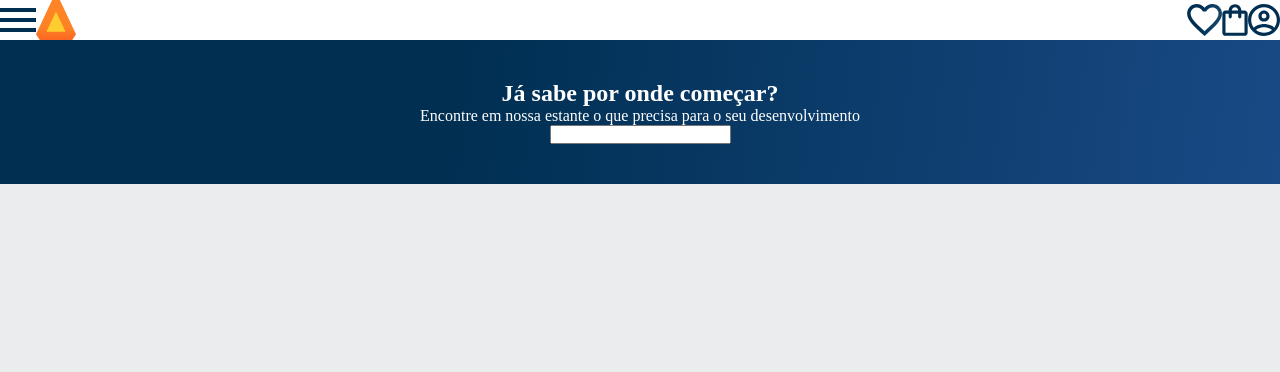
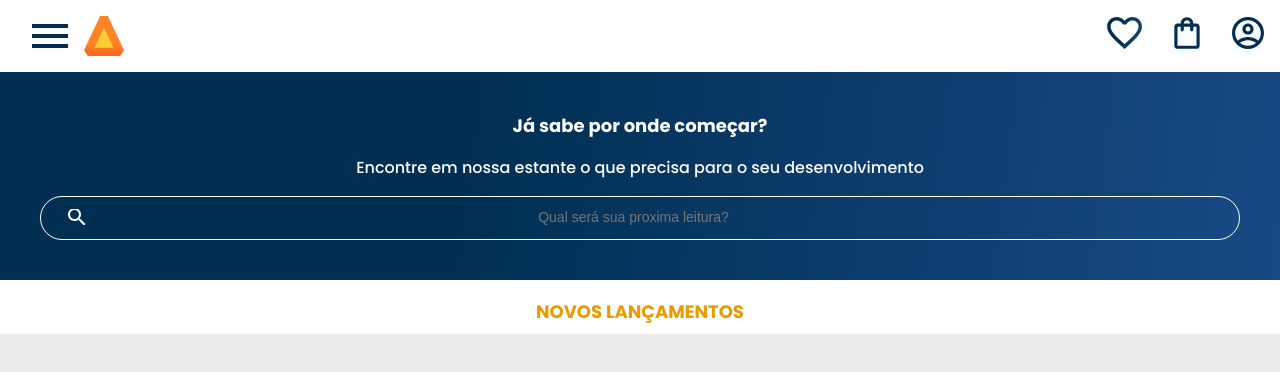
Before and after one commit to luana2581/Alura-Books, a plain HTML site: page Alura-Books-main/index.html in a window 1280 px wide. Drawn offline with Linux system fonts and the light colour scheme.

Commit message:
18/06/24

```diff
--- a/Alura-Books-main/index.html
+++ b/Alura-Books-main/index.html
@@ -14,7 +14,7 @@
 <div class="container">
     <input type="checkbox" name="" id="menu" class="container__botao">
     <label for="menu">
-<span class="cabeçalho__menu-hamburguer "></span>
+<span class="cabeçalho__menu-hamburguer container__images"></span>
 </label>
 <ul class="lista-menu">
     <li class="lista-menu__titulo">Categoria</li>
@@ -25,19 +25,22 @@
     <li class="lista-menu__item"><a href="#" class="lista-menu__link" >Design E UX</a></li>
 </ul>
 <a href="#"><img src="img/Menu.svg" alt="Meu Menu" class="container"></a>
-<img src="img/Logo.svg" alt=""logo alurabooks class="container"></a>
+<img src="img/Logo.svg" alt=""logo alurabooks class="container__images"></a>
 </div>
 <div class="container">
-    <a href="#"><img src="img/Favoritos.svg" alt="Meus Favoritos" class="container"></a>
-<a href="#"><img src="img/Compras.svg" alt="Cariinho de Compras" class="container"></a>
-<a href="#"><img src="img/Usuario.svg" alt="Meu Perfil" class="container"></a>
+    <a href="#"><img src="img/Favoritos.svg" alt="Meus Favoritos" class="container__images"></a>
+<a href="#"><img src="img/Compras.svg" alt="Cariinho de Compras" class="container__images"></a>
+<a href="#"><img src="img/Usuario.svg" alt="Meu Perfil" class="container__images"></a>
 </div>
 
     </header>
     <section class="banner">
 <h2 class="banner__titulo">Já sabe por onde começar?</h2>
 <p class="banner__texto">Encontre em nossa estante o que precisa para o seu desenvolvimento</p>
-<input type="search" class="banner__pesquisa" ĺaceholder="Qual será sua proxima leitura?">
+<input type="search" class="banner__pesquisa" placeholder="Qual será sua proxima leitura?">
+    </section>
+    <section class="carrosel">
+        <div class="carrosel__titulo">Novos lançamentos</div>
     </section>
 
 </body>
--- a/Alura-Books-main/stlye.css
+++ b/Alura-Books-main/stlye.css
@@ -1,5 +1,6 @@
 @import url("style/header.css");
-@import url("style/banner.css");
+@import url(style/banner.css);
+@import url(style/carrossel.css);
 
 
 :root{
@@ -7,6 +8,7 @@
     --branco:#FFFFFF;
     --laranja:#EB9B00;
     --azul-degrade:linear-gradient(97.54deg, #002F52 35.49%, #3265B9 165.7%);
+    --fonte-principal: "Poppins";
 }
 
 *{
--- a/Alura-Books-main/style/banner.css
+++ b/Alura-Books-main/style/banner.css
@@ -4,3 +4,30 @@
     text-align: center;
     padding: 2.5em;
 }
+
+.banner__titulo{
+    font-size: 18px;
+    font-weight: 700;
+}
+
+.banner__texto{
+    font-weight: 500;
+    margin: 1em 0;
+}
+
+.banner__pesquisa{
+    background-color: transparent;
+    border: 1px solid var(--branco);
+    color: var(--branco);
+    padding: 1em;
+    width: 100%;
+    border-radius: 24px;
+}
+.banner__pesquisa::placeholder{
+    font-family: var(--font-principal);
+    font-size: 14px;
+    font-weight: 400;
+    text-align: center;
+    background: url(../img/Lupa.svg) no-repeat;
+    background-position: 1em;
+}
--- /dev/null
+++ b/Alura-Books-main/style/carrossel.css
@@ -0,0 +1,9 @@
+.carrosel__titulo{
+    color: var(--laranja);
+    background-color: var(--branco);
+    text-align: center;
+    text-transform: uppercase;
+    font-size: 18px;
+    font-weight: 700;
+    padding: 1em 0 0.5em 0;
+}
--- a/Alura-Books-main/style/header.css
+++ b/Alura-Books-main/style/header.css
@@ -1,7 +1,7 @@
 .cabeçalho__meu-hambuguer{
 width: 24px;
 height: 24px;
-background-image: url("../img/");
+background-image: url("../img/Menu.svg");
 background-repeat: no-repeat;
 background-position: center;
 display: inline-block;
```
